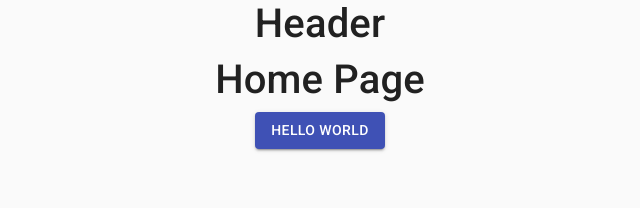
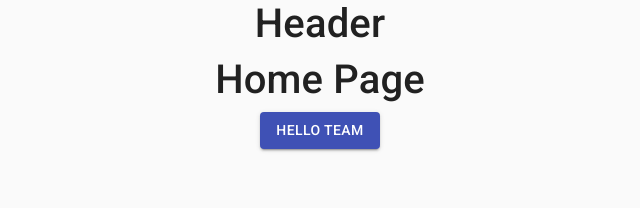
Before and after one commit to techiemum/Xplory, a React (Create React App) app in the folder xplory_front/: page / in a window 1280 px wide. Shown: the top 208 px of the page, without its empty margins (320-960 px from the left). Built offline with nearby package versions, Linux system fonts and the light colour scheme.

Commit message:
Update Home.jsx

```diff
--- a/xplory_front/src/pages/Home.jsx
+++ b/xplory_front/src/pages/Home.jsx
@@ -8,7 +8,7 @@ export default function Home() {
 			<h1>Home Page</h1>
 
 			<Button variant='contained' color='primary'>
-				Hello World
+				Hello Team
 			</Button>
 		</div>
 	);
```
